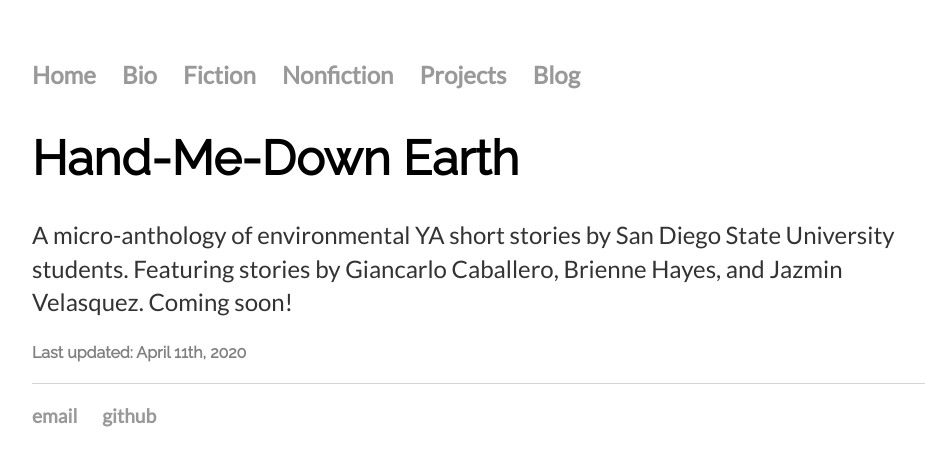
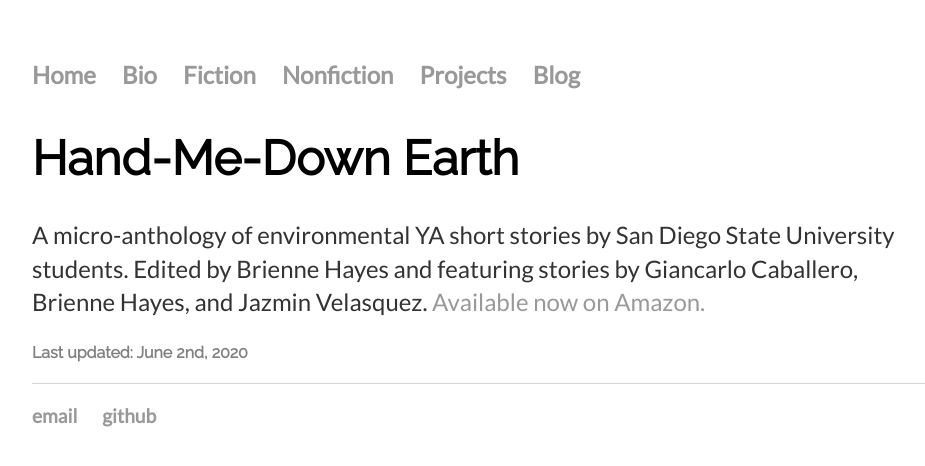
Before and after one commit to bhayes7/bhayes7.github.io, a Jekyll site: the page built from fiction/hand-me-down-earth.html, in a window 1280 px wide. Shown: the top 466 px of the page, without its empty margins (160-1085 px from the left). Built offline with Jekyll 4.4.1, drawn with Linux system fonts in a browser that asks for light colours.

Commit message:
added PIC to nonfiction page and updated home page

```diff
--- a/fiction/hand-me-down-earth.html
+++ b/fiction/hand-me-down-earth.html
@@ -7,8 +7,8 @@
     <h1>Hand-Me-Down Earth</h1>
     <p>
         A micro-anthology of environmental YA short stories by San Diego State University students.
-        Featuring stories by Giancarlo Caballero, Brienne Hayes, and Jazmin Velasquez.
-        Coming soon!
+        Edited by Brienne Hayes and featuring stories by Giancarlo Caballero, Brienne Hayes, and Jazmin Velasquez.
+        <a href="https://www.amazon.com/dp/B087ZT5KTQ">Available now on Amazon.</a>
     </p>
-    <h4>Last updated: April 11th, 2020</h4>
+    <h4>Last updated: June 2nd, 2020</h4>
 </div><!-- /.blurb -->
--- a/index.html
+++ b/index.html
@@ -5,7 +5,7 @@
 <div class="blurb">
 	<h1>Brienne Hayes</h1>
 	<h2>Writer, Programmer, Digital Humanist</h2>
-	<p><b>Coming soon</b>: <a href="/fiction/hand-me-down-earth">Hand-Me-Down Earth</a>, a micro-anthology of environmental YA fiction by San Diego State students.</p>
+	<p><b>Available Now</b>: <a href="/fiction/hand-me-down-earth">Hand-Me-Down Earth</a>, a micro-anthology of environmental YA fiction by San Diego State students.</p>
 	<figure>
 		<img src="images/home-page-photo.jpeg"
 		     alt="Photo of Brienne giving a presentation"
--- a/nonfiction.html
+++ b/nonfiction.html
@@ -6,6 +6,11 @@
 
 <div class="blurb">
 	<h1>Nonfiction</h1>
+	<ul>
+		<li><a href="https://scalar.usc.edu/works/pandemic-in-cyberspace/index">Pandemic in Cyberspace: Digital Spatiality in the Era of Quarantine</a>,
+		an in-progress nonlinear essay about how the COVID-19 pandemic is shaping our lives online.
+		<a href="https://scalar.usc.edu/works/pandemic-in-cyberspace/index">Read online now!</a></li>
+	</ul>
 	<h2>Upcoming</h2>
 	<ul>
 		<li><a href="/nonfiction/textual-and-sexual-utopias">The Textual and Sexual Utopias of <i>Times Square Red, Times Square Blue</i></a>,
```
